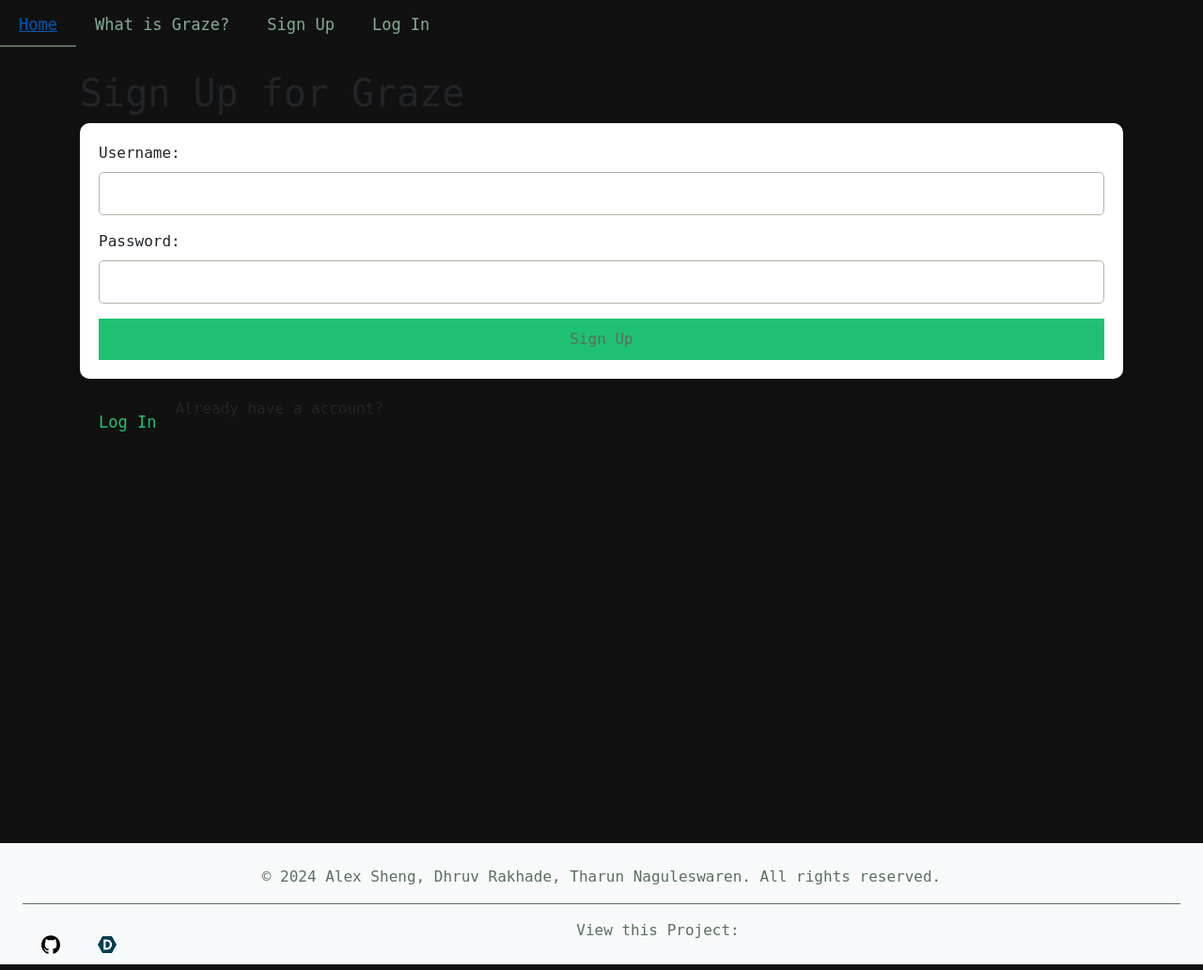
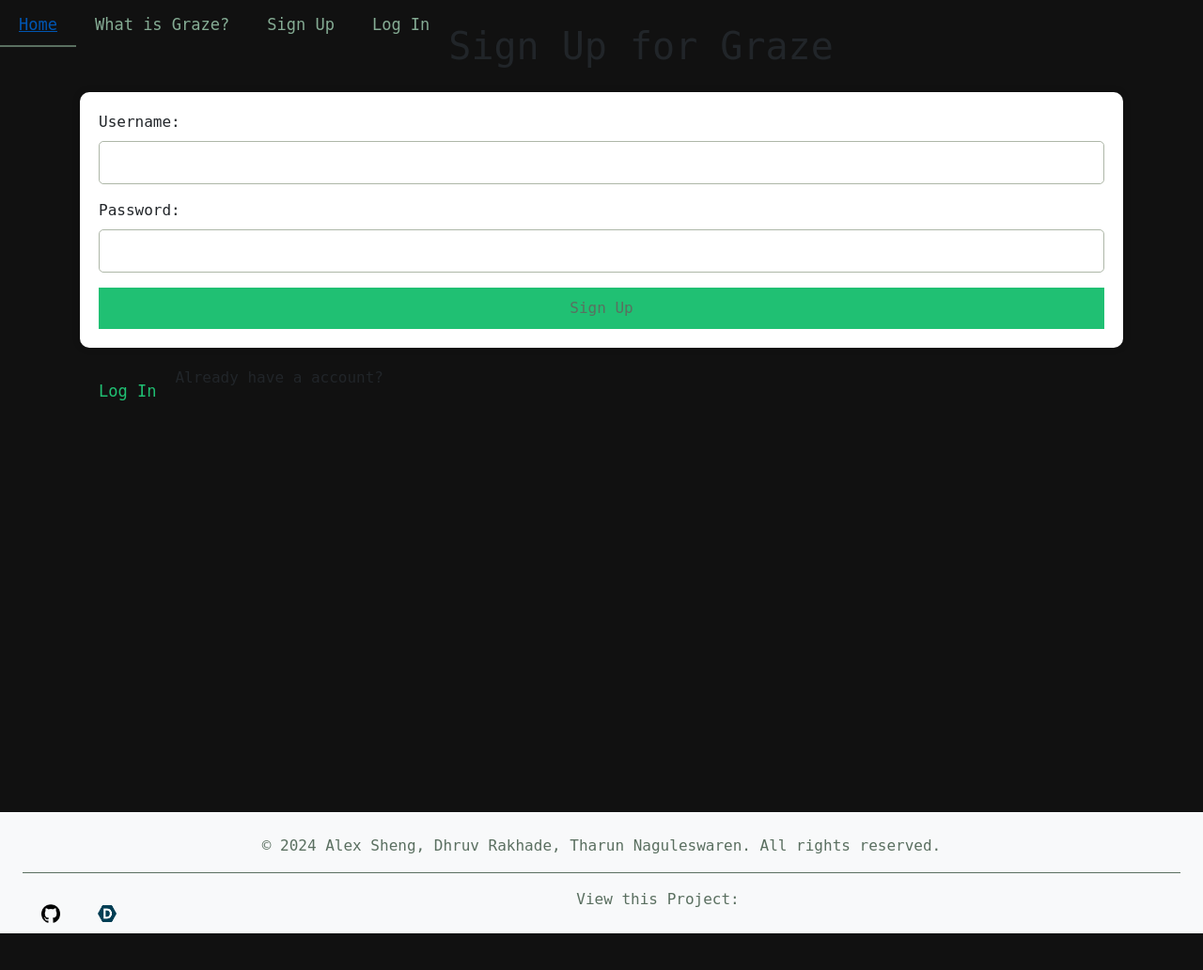
Before and after one commit to phlatfish/graze, a Flask app: page /sign_up in a window 1280 px wide. Shown: the whole page at 94% size. After the commit the page ends 993 px from the top, so only its background shows below. Run offline with Flask 3, Linux system fonts and the light colour scheme; some libraries are stand-ins or nearby versions; some web fonts are replaced.

Commit message:
Update sign_up.html

```diff
--- a/templates/sign_up.html
+++ b/templates/sign_up.html
@@ -35,11 +35,12 @@
 </body>
 
 <!-- Add space here -->
-<div style="margin-top: 75px;"></div>
+<div style="margin-top: 25px;"></div>
 
 <main class="container">
     <section id="sign_up">
         <h1>Sign Up for Graze</h1>
+	<div style="margin-top: 25px;"></div>
         <form action="#" method="post" class="sign_up-form">
             <div class="form-group">
                 <label for="username"><i class="fas fa-user"></i> Username:</label>
```
